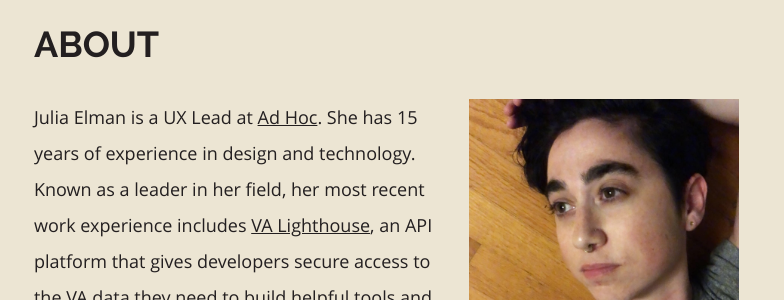
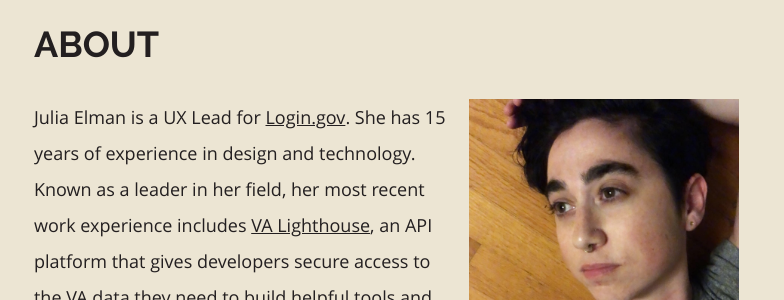
Before and after one commit to juliaelman/juliaelman.github.io, a Jekyll site: the page built from pages/about.md, in a window 1280 px wide. Shown: the part 146-446 px from the top of the page, without its empty margins (246-1030 px from the left). Built offline with Jekyll 4.4.1, drawn with Linux system fonts in a browser that asks for light colours.

Commit message:
Update new jobby job.

```diff
--- a/index.html
+++ b/index.html
@@ -4,7 +4,7 @@
 body_id: home
 ---
 
-<p>Hello! I'm Julia Elman -- a UX Lead based in Durham, North Carolina. I lead design and development teams, and coach people to help them reach their full potential and create amazing things. My most recent work includes the <a href="https://developer.va.gov/">Department of Veterans Affairs API Platform</a>, <a href="https://zapier.com/blog/remote-design-visual-identity/">Zapier Visual Identity</a> and the <a href="https://designsystem.digital.gov/">U.S. Web Design System</a>.</p>
+<p>Hello! I'm Julia Elman -- a UX Lead based in Durham, North Carolina. I lead design and development teams, and coach people to help them reach their full potential and create amazing things. My most recent work includes <a href="https://login.gov">Login.gov</a>, the <a href="https://developer.va.gov/">Department of Veterans Affairs API Platform</a>, <a href="https://zapier.com/blog/remote-design-visual-identity/">Zapier Visual Identity</a> and the <a href="https://designsystem.digital.gov/">U.S. Web Design System</a>.</p>
 
 <p>Apart from technology, I like spending time hiking and camping in the woods of North Carolina.</p>
 
--- a/pages/about.md
+++ b/pages/about.md
@@ -6,7 +6,7 @@
 ---
 <img src="/assets/images/julia-elman.jpg" alt="Julia Elman" class="profile">
 
-Julia Elman is a UX Lead at <a href="https://adhocteam.us/">Ad Hoc</a>. She has 15 years of experience in design and technology. Known as a leader in her field, her most recent work experience includes [VA Lighthouse](https://developer.va.gov/), an API platform that gives developers secure access to the VA data they need to build helpful tools and services for Veterans, the <a href="https://zapier.com/blog/remote-design-visual-identity/">Zapier Visual Identity</a>, <a href="https://designsystem.digital.gov/">the U.S. Web Design System</a> project, <a href="https://pulse.cio.gov">Pulse</a> and developing the project scoping and evaluation process for 18F Experience Design.
+Julia Elman is a UX Lead for <a href="https://login.gov/">Login.gov</a>. She has 15 years of experience in design and technology. Known as a leader in her field, her most recent work experience includes [VA Lighthouse](https://developer.va.gov/), an API platform that gives developers secure access to the VA data they need to build helpful tools and services for Veterans, the <a href="https://zapier.com/blog/remote-design-visual-identity/">Zapier Visual Identity</a>, <a href="https://designsystem.digital.gov/">the U.S. Web Design System</a> project, <a href="https://pulse.cio.gov">Pulse</a> and developing the project scoping and evaluation process for 18F Experience Design.
 
 Prior to Ad Hoc, Julia grew the fully remote Zapier Design Team staff, workflows and processes to help meet the needs of a quickly growing company. She established an effective, repeatable hiring process to streamline the hiring cadence of Product Designers and UX Researchers. Julia also led the completion of the first Zapier Visual Identity to establish a cohesive, uniform brand.
 
```
